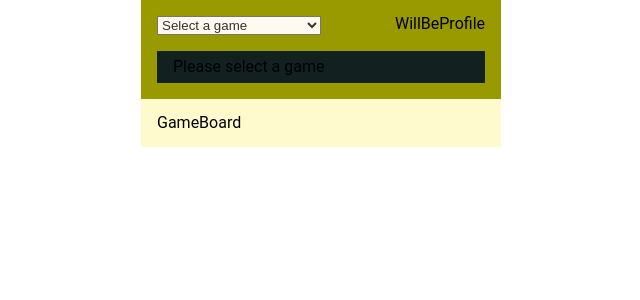
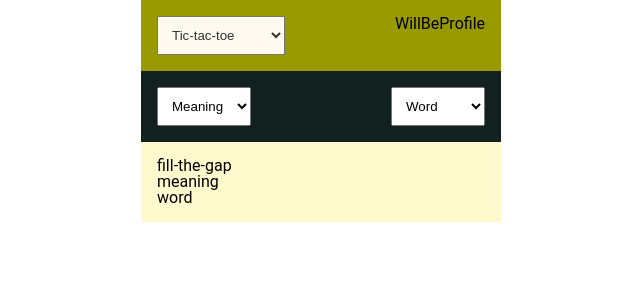
Before and after one commit to deborahsalves/mlmw, a React (Create React App) app: page / in a window 1280 px wide. Shown: the top 300 px of the page, without its empty margins (319-959 px from the left). Built offline with nearby package versions, Linux system fonts and the light colour scheme.

Commit message:
Add Submenu feature w hard-coded verification

```diff
--- a/src/Components/App/App.js
+++ b/src/Components/App/App.js
@@ -1,13 +1,54 @@
-import React from "react";
+import React, { useState, useEffect } from 'react';
 import './App.css';
 import { MainMenu } from '../MainMenu/MainMenu';
+import { Submenu } from '../SubMenu/SubMenu';
 import { GameBoard } from '../GameBoard/GameBoard';
 
 export const App = () => {
+    const [ selectedGame, setSelectedGame ] = useState('fill-the-gap');
+    // const [ firstSelectedData, setfirstSelectedData ] = useState('word');
+    // const [ secondSelectedData, setsecondSelectedData ] = useState('meaning');
+    const [ selectedDataPair, setSelectedDataPair ] = useState(['meaning', 'word']);
+
+    const handleGameSelect = (gameName) => {
+        setSelectedGame(gameName)
+    }
+
+    const handleDataPairSelect = (whichSubmenu, selectedData) => {
+        setSelectedDataPair(prev => {
+            console.log(`whichSubmenu: ${whichSubmenu}`)
+            console.log(`selectedData: ${selectedData}`)
+            const dataPosition = whichSubmenu === 'first-data-selection' ? 0 : 1;
+            console.log(`dataPosition: ${dataPosition}`)
+            console.log(`prev b4: ${prev}`)
+            prev[dataPosition] = selectedData;
+            const newSelection = prev.slice(0,2);
+            return newSelection[0] !== newSelection[1] ? newSelection : validateDataSelection(prev);
+            // if (prev.length > 2) {
+            //     prev.unshift(selectedData)
+            //     return prev.slice(0,2)
+            // }
+            // return [data, ...prev];
+        })
+    }
+
+    const validateDataSelection = (previousSelection) => {
+        alert('choose diff');
+        return previousSelection;
+    }
+
     return(
         <main className="main-tag">
-            <MainMenu />
-            <GameBoard />
+            {/* getUserDatabase(); */}
+            <MainMenu
+                selectedGame={selectedGame}
+                handleGameSelect={handleGameSelect}/>
+            <Submenu
+                selectedDataPair={selectedDataPair}
+                handleDataPairSelect={handleDataPairSelect}/>
+            <GameBoard
+                selectedGame={selectedGame}
+                selectedDataPair={selectedDataPair}/>
         </main>
     )
 }
--- a/src/Components/GameBoard/GameBoard.js
+++ b/src/Components/GameBoard/GameBoard.js
@@ -1,10 +1,14 @@
-import React from "react";
+import React, { useState, useEffect } from "react";
 import './GameBoard.css'
 
-export const GameBoard = () => {
+export const GameBoard = (props) => {
+    const [allData, setAllData] = useState([]);
+
     return(
         <section className="game-board">
-            GameBoard
+            <h1>{props.selectedGame}</h1>
+            <h2>{props.selectedDataPair[0]}</h2>
+            <h2>{props.selectedDataPair[1]}</h2>
         </section>
     )
 }
--- a/src/Components/MainMenu/MainMenu.css
+++ b/src/Components/MainMenu/MainMenu.css
@@ -5,3 +5,9 @@
     padding: 1rem;
     background-color: var(--yellowish-olive);
 }
+label{
+    display: block;
+}
+select{
+    padding: 10px;
+}
--- a/src/Components/MainMenu/MainMenu.js
+++ b/src/Components/MainMenu/MainMenu.js
@@ -1,21 +1,16 @@
 import React, {useState} from "react";
 import './MainMenu.css';
-import { SelectGame } from '../SelectGame/SelectGame';
-import { SubMenu } from '../SubMenu/SubMenu';
+import { SelectGame } from "../SelectGame/SelectGame";
 
-export const MainMenu = () => {
-    const [selectedGame, setSelectedGame] = useState("");
-
-    const handleSelect = (e) => {
-        const selectedGame = e.target.value;
-        setSelectedGame(selectedGame);
-    }
+export const MainMenu = (props) => {
+    const handleChange = (event) => {
+        props.handleGameSelect(event.target.value);
+    };
 
     return(
         <nav className="main-menu">
-            <SelectGame handleSelect={handleSelect}/>
+            <SelectGame handleChange={handleChange}/>
             <div className="profile-data">WillBeProfile</div>
-            <SubMenu selectedGame={selectedGame}/>
         </nav>
     )
 }
--- a/src/Components/SelectGame/SelectGame.css
+++ b/src/Components/SelectGame/SelectGame.css
@@ -1,6 +1,5 @@
 .select-game{
     display: inline-flex;
-    width: 50%;
     color: var(--dark-gray);
     background-color: var(--floral-white);
 }
--- a/src/Components/SelectGame/SelectGame.js
+++ b/src/Components/SelectGame/SelectGame.js
@@ -14,13 +14,16 @@ const gameOptions = [
     }
 ]
 
-export const SelectGame = ( {handleSelect} ) => {
+export const SelectGame = (props) => {
     return(
-        <select className="select-game" defaultValue="" onChange={handleSelect}>
-            <option name="default" value="default">Select a game</option>
-            {gameOptions.map((option) => (
-                <option name={option.name} key={option.name} value={option.value}>{option.label}</option>
-            ))}
-        </select>
+        <form id='mainmenu'>
+            <select className="select-game" defaultValue="" onChange={props.handleChange}>
+                <label for="game-selection" name="game-selection" value="Select your game"></label>
+                {/* <option name="default" value="default">Select a game</option> */}
+                {gameOptions.map((option) => (
+                    <option id={option.name} name={option.name} key={option.name} value={option.value}>{option.label}</option>
+                ))}
+            </select>
+        </form>
     )
 }
--- a/src/Components/SubMenu/SubMenu.css
+++ b/src/Components/SubMenu/SubMenu.css
@@ -1,8 +1,18 @@
 .sub-menu{
-    display: flex;
-    justify-content: space-between;
-    width: 100%;
-    margin: 1rem 0 0 0;
     padding: 0.5rem 1rem;
     background-color: var(--blueish-gray);
 }
+.form{
+    padding: 0.5rem 0;
+    display: flex;
+    justify-content: space-between;
+    flex-direction: row;
+    flex-wrap: wrap;
+    gap: 20px;
+}
+label {
+    display: none;
+}
+select{
+    display: inline;
+}
--- a/src/Components/SubMenu/SubMenu.js
+++ b/src/Components/SubMenu/SubMenu.js
@@ -1,10 +1,47 @@
-import React from "react";
+import React from 'react';
 import './SubMenu.css';
 
-export const SubMenu = (props) => {
+const miniDic = [
+    {
+        id: 1,
+        word: 'Wohnung',
+        meaning: 'apartamento',
+        gender: 'die'
+    },
+    {
+        id: 2,
+        word: 'Haus',
+        meaning: 'casa',
+        gender: 'das'
+    },
+];
+
+export const Submenu = (props) => {
+    const handleChange = (event) => {
+        const whichSubmenu = event.target.name;
+        const selectedData = event.target.value;
+        props.handleDataPairSelect(whichSubmenu, selectedData);
+    };
+    console.log(`data on submenu render: ${props.selectedDataPair}`);
+    console.log(`data1 on submenu render: ${props.selectedDataPair[0]}`);
+    console.log(`data2 on submenu render: ${props.selectedDataPair[1]}`);
     return(
-        <nav className="sub-menu">
-            {props.selectedGame.length === 0 ? 'Please select a game' : props.selectedGame}
+        <nav className='sub-menu'>
+        <form id='submenu' className='sub-menu form'>
+            <label for="first-data-selection" name="first-data-selection" value="Select your first data column"></label>
+            <select id="first-data-selection" name="first-data-selection" value={props.selectedDataPair[0]} onChange={handleChange}>
+                <option id="word" name="word" value="word">Word</option>
+                <option id="meaning" name="meaning" value="meaning">Meaning</option>}
+                <option id="gender" name="gender" value="gender">Gender</option>
+            </select>
+
+            <label for="second-data-selection" name="second-data-selection" value="Select your first data column"></label>
+            <select id="second-data-selection" name="second-data-selection" value={props.selectedDataPair[1]} onChange={handleChange}>
+                <option id="word" name="word" value="word">Word</option>
+                <option id="meaning" name="meaning" value="meaning">Meaning</option>
+                <option id="gender" name="gender" value="gender">Gender</option>
+            </select>
+        </form>
         </nav>
     )
-}
+};
```
Also changed, not shown: src/api/data.js (added, +25 -0 lines), 2 other files (tests, documents, lock files or other folders).
